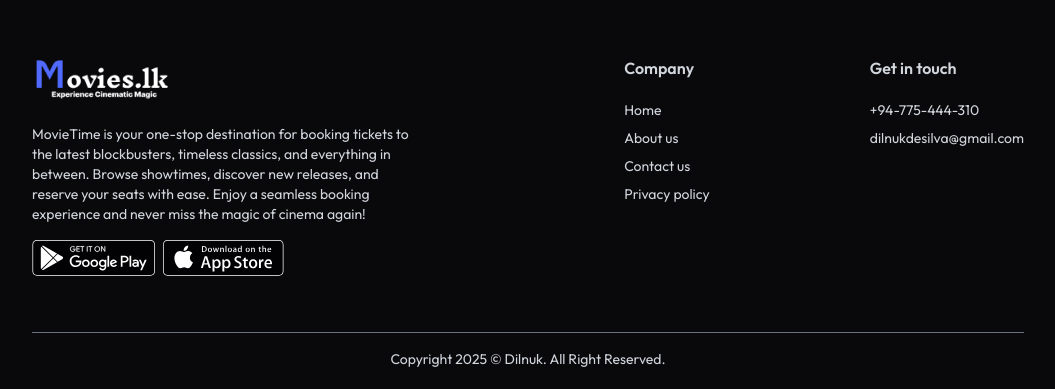
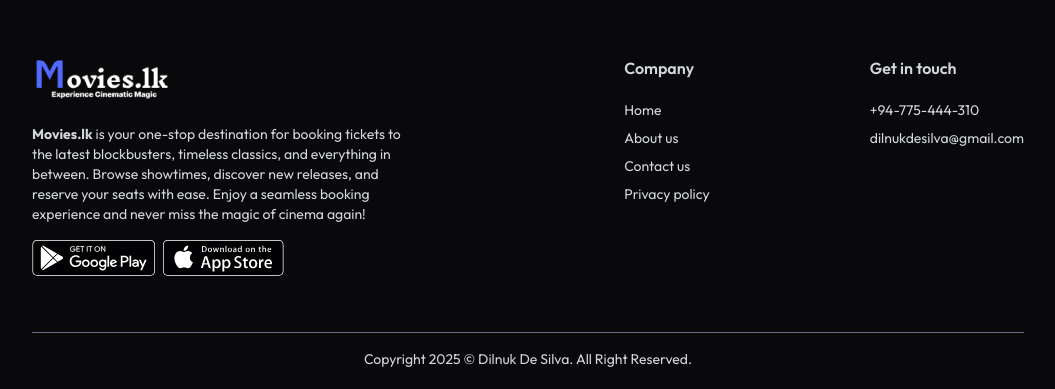
Before and after one commit to DilnukDeSilva/Movies.lk, a React (Vite) app in the folder frontend/: page /movies in a window 1280 px wide. Shown: the part 848-1237 px from the top of the page, without its empty margins (112-1167 px from the left). Built offline with nearby package versions, Linux system fonts and the light colour scheme; no server answers.

Commit message:
fix issues in footer and feature section

```diff
--- a/frontend/src/components/FeatureSection.jsx
+++ b/frontend/src/components/FeatureSection.jsx
@@ -11,7 +11,7 @@ const FeatureSection = () => {
   const { shows } = useAppContext();
   const navigate = useNavigate();
 
-  const items = useMemo(() => shows.slice(0, 11), [shows]);
+  const items = useMemo(() => shows.slice(0, 12), [shows]);
   const len = items.length;
   const [activeIndex, setActiveIndex] = useState(Math.floor(len / 2) || 0);
 
--- a/frontend/src/components/Footer.jsx
+++ b/frontend/src/components/Footer.jsx
@@ -8,7 +8,7 @@ const Footer = () => {
         <div className="md:max-w-96">
           <img alt="" className="h-11" src={assets.Movie} />
           <p className="mt-6 text-sm">
-            MovieTime is your one-stop destination for booking tickets to the
+            <b>Movies.lk</b> is your one-stop destination for booking tickets to the
             latest blockbusters, timeless classics, and everything in between.
             Browse showtimes, discover new releases, and reserve your seats with
             ease. Enjoy a seamless booking experience and never miss the magic
@@ -52,7 +52,7 @@ const Footer = () => {
       </div>
       <p className="pt-4 text-center text-sm pb-5">
         Copyright {new Date().getFullYear()} ©{" "}
-        <a href="https://Dilbuk.com">Dilnuk</a>. All Right Reserved.
+        <a href="https://Dilbuk.com">Dilnuk De Silva</a>. All Right Reserved.
       </p>
     </footer>
   );
```
